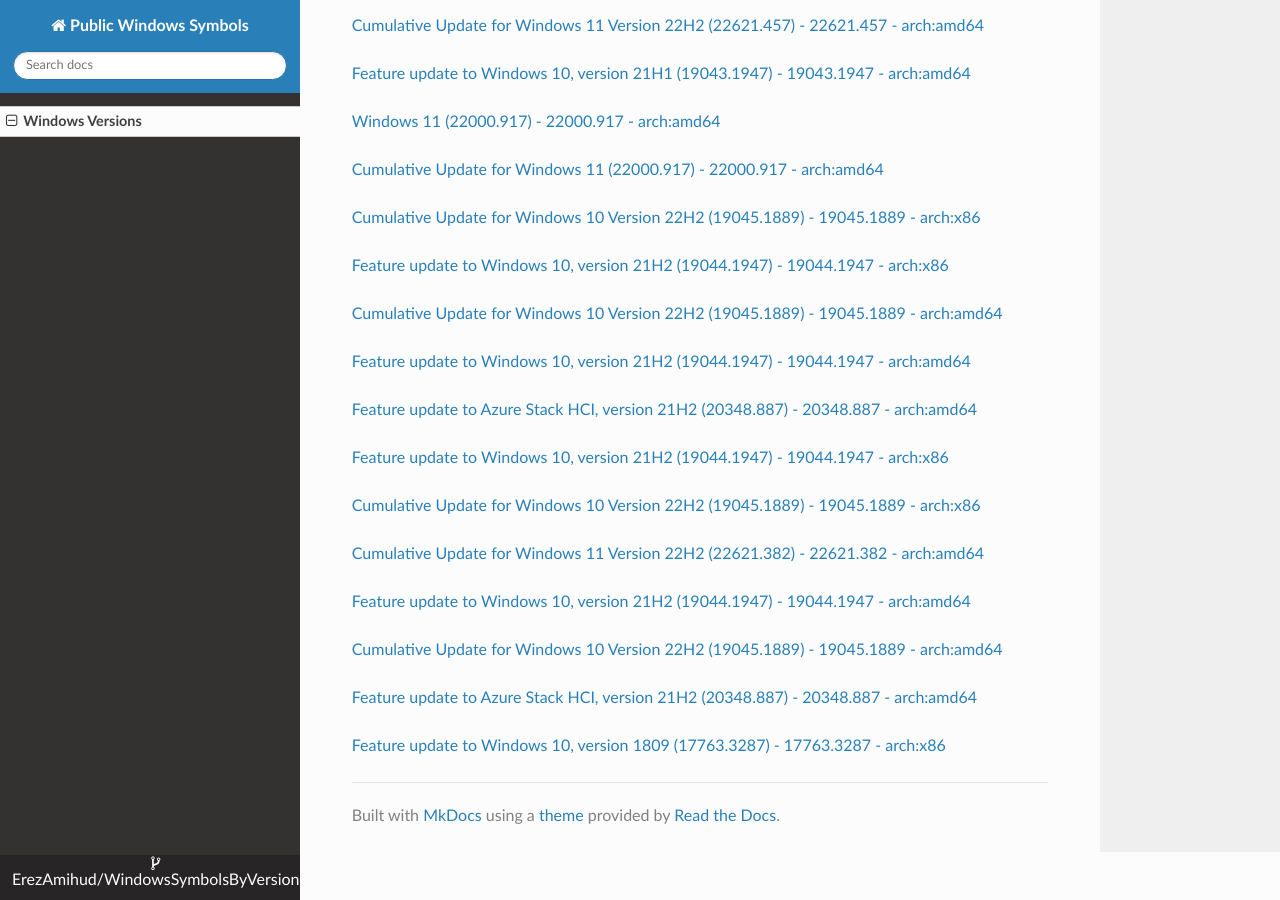
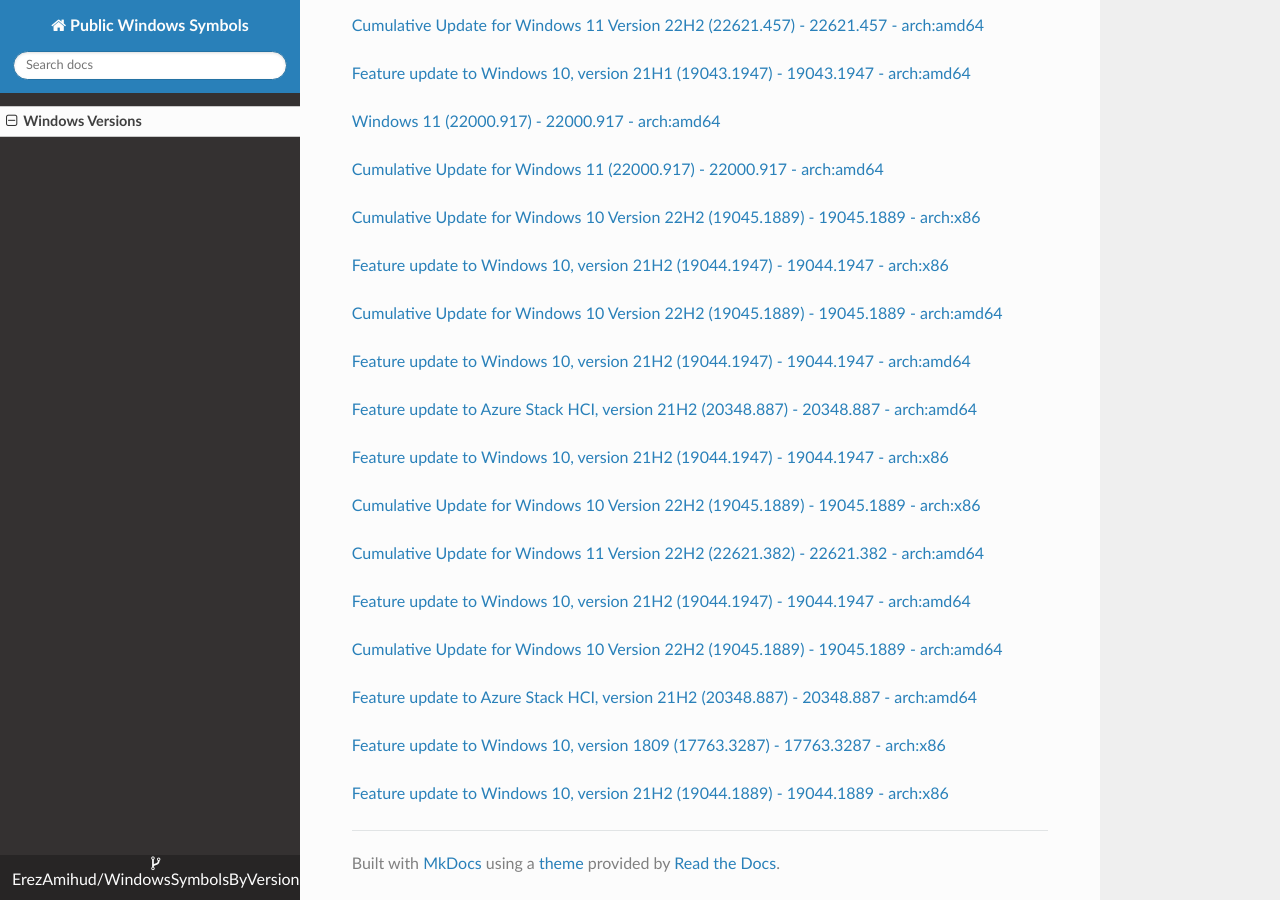
Before and after one commit to ErezAmihud/WindowsSymbolsByVersion, an MkDocs documentation site: the page built from docs/index.md, in a window 1280 px wide and 900 px high, scrolled down 55205 px. Built offline with MkDocs 1.6.1, drawn with Linux system fonts in a browser that asks for light colours; nearby versions of some CDN libraries.

Commit message:
Automated commit, add manifest for 775f078d-2631-48f6-b911-fda1de943e38

```diff
--- a/docs/index.md
+++ b/docs/index.md
@@ -3271,3 +3271,6 @@
 
 
 [Feature update to Windows 10, version 1809 (17763.3287) - 17763.3287 - arch:x86](https://github.com/ErezAmihud/WindowsSymbolsByVersion/blob/main/manifests/8a010641-3810-4c1e-80db-d35e89fb807c.manifest)
+
+
+[Feature update to Windows 10, version 21H2 (19044.1889) - 19044.1889 - arch:x86](https://github.com/ErezAmihud/WindowsSymbolsByVersion/blob/main/manifests/775f078d-2631-48f6-b911-fda1de943e38.manifest)
```
Also changed, not shown: process_builds.json (+1 -1 lines), 1 other file.
